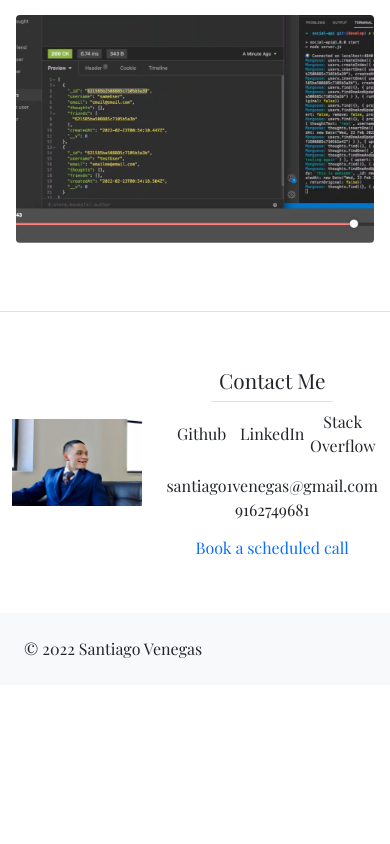
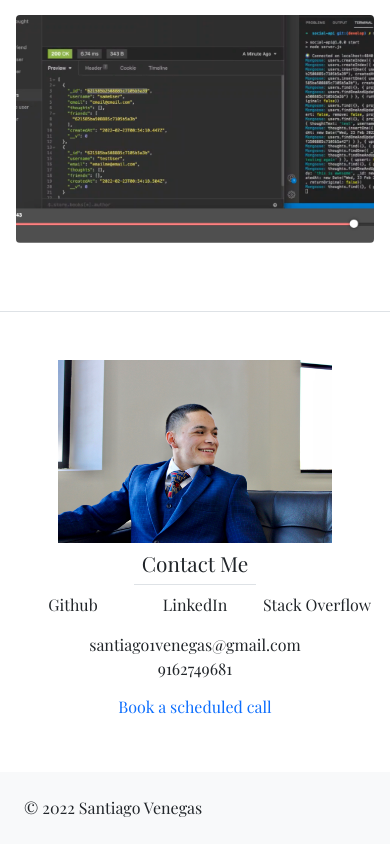
Before and after one commit to santiagov916/profolio-next, a React (Create React App) app: page / in a window 390 px wide. Shown: the part 4636-5480 px from the top of the page. Before the commit the page ends 5321 px from the top, so only its background shows below. Built offline with nearby package versions, Linux system fonts and the light colour scheme.

Commit message:
adjustments on contact photo

```diff
--- a/src/App.css
+++ b/src/App.css
@@ -197,4 +197,11 @@ a:hover {
         padding: 0.5rem !important;
         font-size: 1.3rem;
     }
+
 }
+
+@media (max-width: 599px) {
+    .contact-row {
+        display: block !important;
+    }
+}
--- a/src/components/Contact/index.js
+++ b/src/components/Contact/index.js
@@ -8,12 +8,12 @@ function Contact() {
   return (
     <Container id="#contact" className="my-5 border-top">
 
-      <Row className="mt-5">
-        <Col className="col-xs-12 col-sm-12 col-md-4 col-lg-4 col-xl-4 my-auto">
-          <Image fluid src={side} />
+      <Row className="mt-5 contact-row">
+        <Col className="col-sm-12 col-md-4 col-lg-4 col-xl-4 my-auto">
+          <Image className="w-75 d-flex m-auto" src={side} />
         </Col>
 
-        <Col className="col-xs-12 col-sm-12 col-md-8 col-lg-8 col-xl-8 my-auto">
+        <Col className="col-sm-12 col-md-8 col-lg-8 col-xl-8 my-auto contact-info-container">
 
          <div className="contact-info">
 
```
